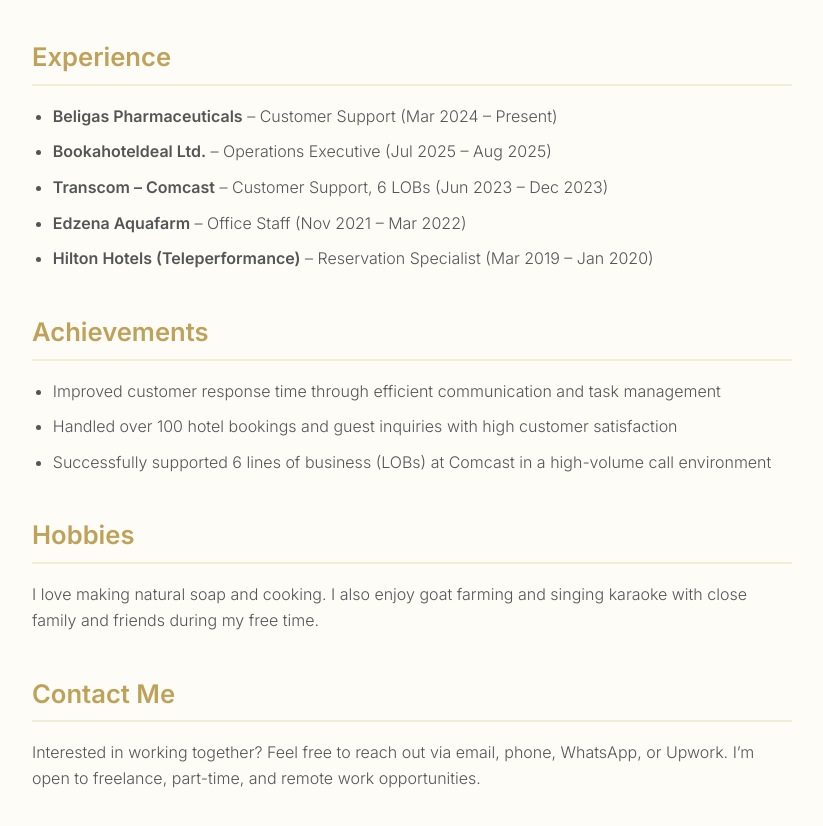
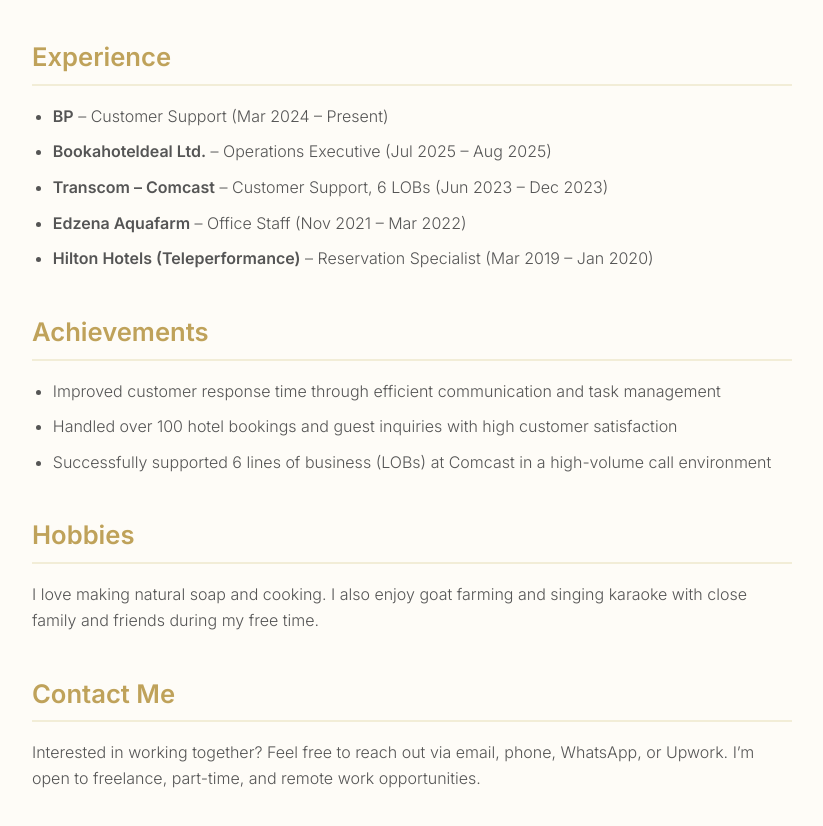
Before and after one commit to charlottemaniago/charlottemaniago.github.io, a plain HTML site: page charlottemaniago_portfolio.html in a window 1280 px wide. Shown: the part 1241-2067 px from the top of the page, without its empty margins (228-1051 px from the left). Drawn offline with Linux system fonts and the light colour scheme.

Commit message:
Update charlottemaniago_portfolio.html

```diff
--- a/charlottemaniago_portfolio.html
+++ b/charlottemaniago_portfolio.html
@@ -178,7 +178,7 @@
   <section>
     <h2>Experience</h2>
     <ul>
-      <li><strong>Beligas Pharmaceuticals</strong> – Customer Support (Mar 2024 – Present)</li>
+      <li><strong>BP</strong> – Customer Support (Mar 2024 – Present)</li>
       <li><strong>Bookahoteldeal Ltd.</strong> – Operations Executive (Jul 2025 – Aug 2025)</li>
       <li><strong>Transcom – Comcast</strong> – Customer Support, 6 LOBs (Jun 2023 – Dec 2023)</li>
       <li><strong>Edzena Aquafarm</strong> – Office Staff (Nov 2021 – Mar 2022)</li>
```
